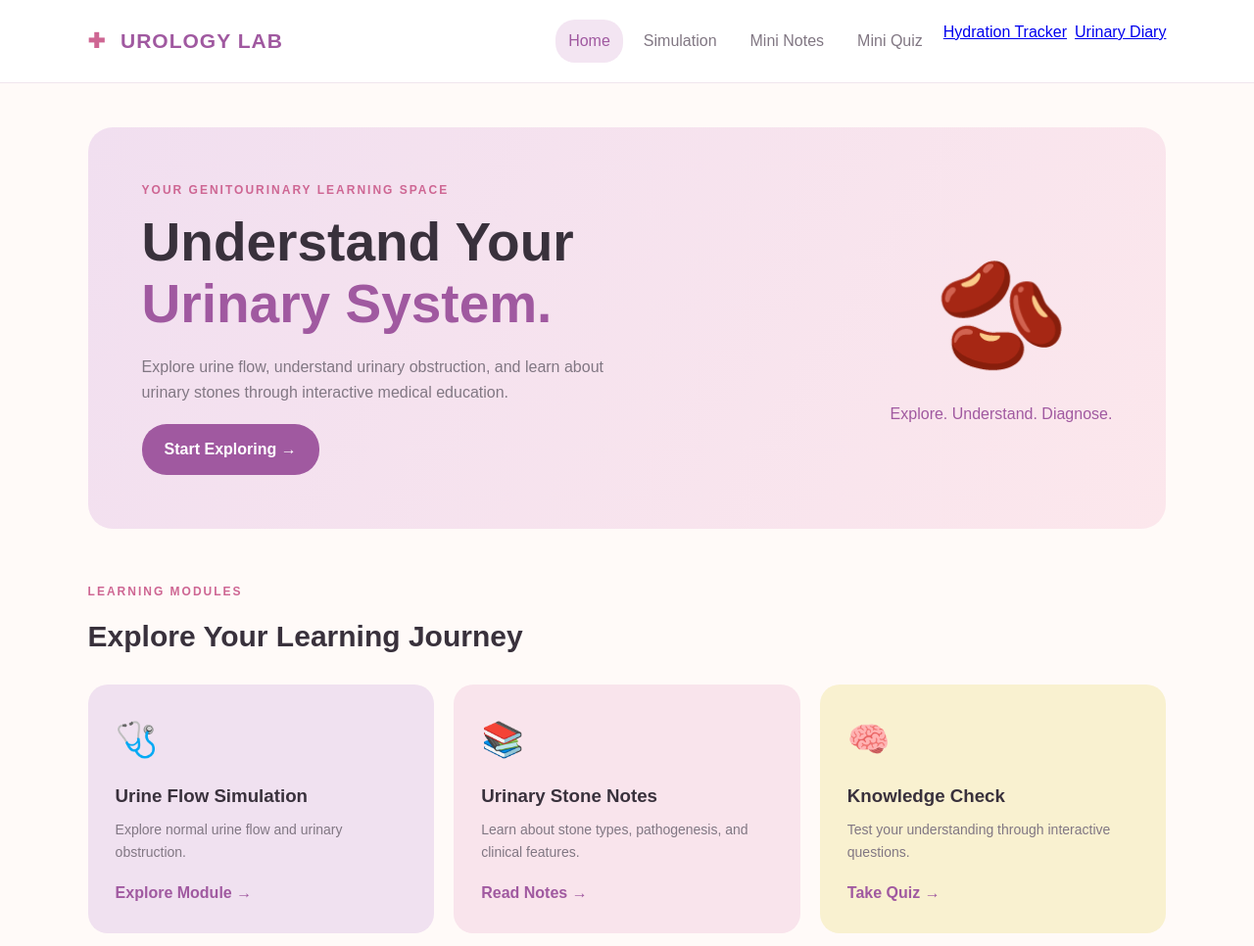
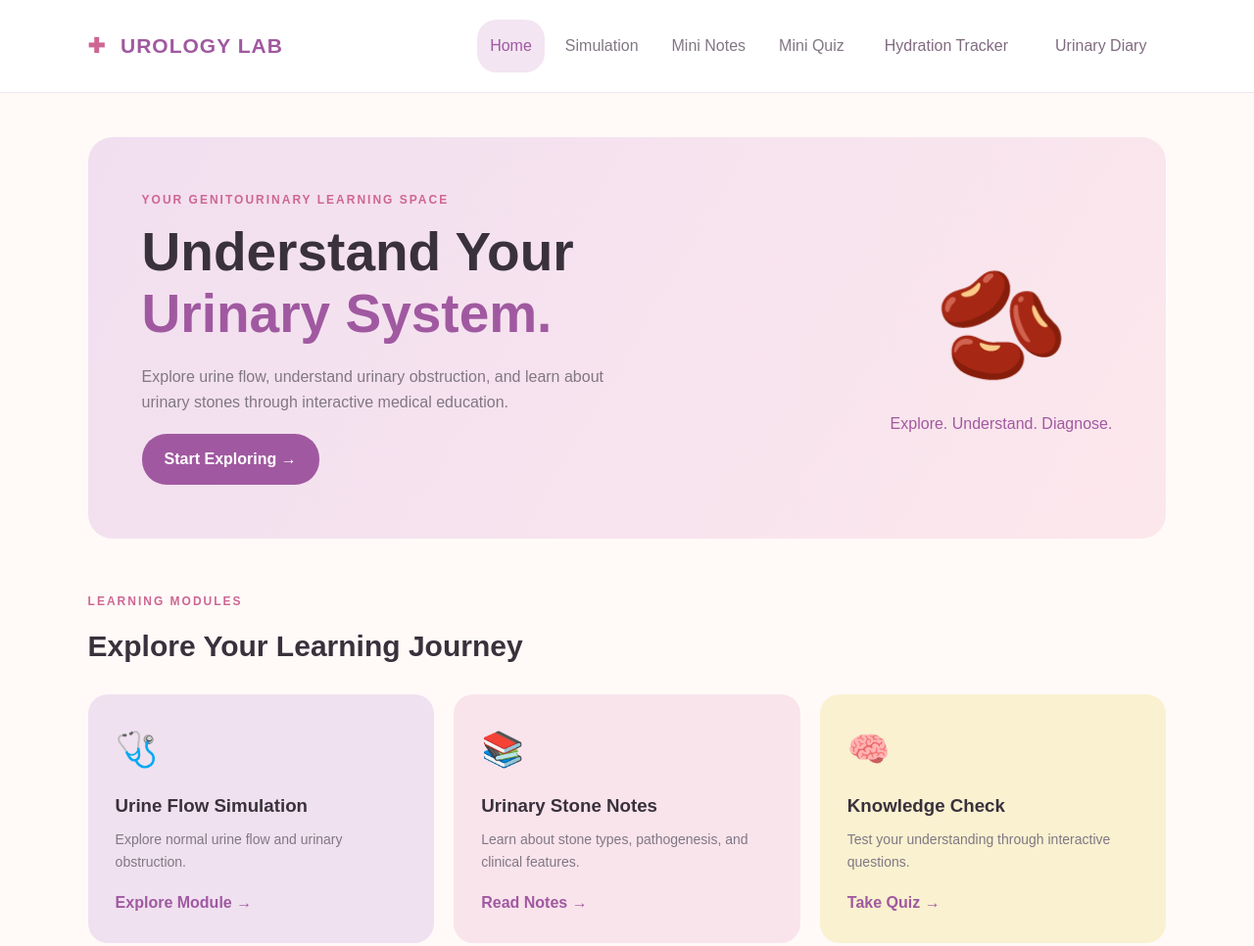
Before and after one commit to matchauciao/urology-lab, a plain HTML site: page index.html in a window 1280 px wide. Shown: the top 966 px of the page at 98% size. Drawn offline with Linux system fonts and the light colour scheme.

Commit message:
Update style.css

```diff
--- a/style.css
+++ b/style.css
@@ -529,3 +529,18 @@ footer {
 .module-link:hover {
   text-decoration: underline;
 }
+/* Navigation link untuk fitur tambahan */
+nav a {
+  display: inline-block;
+  padding: 14px 20px;
+  border-radius: 30px;
+  color: #806b80;
+  text-decoration: none;
+  font-size: 16px;
+  transition: 0.3s ease;
+}
+
+nav a:hover {
+  background-color: #f5e5f3;
+  color: #a059a0;
+}
```
